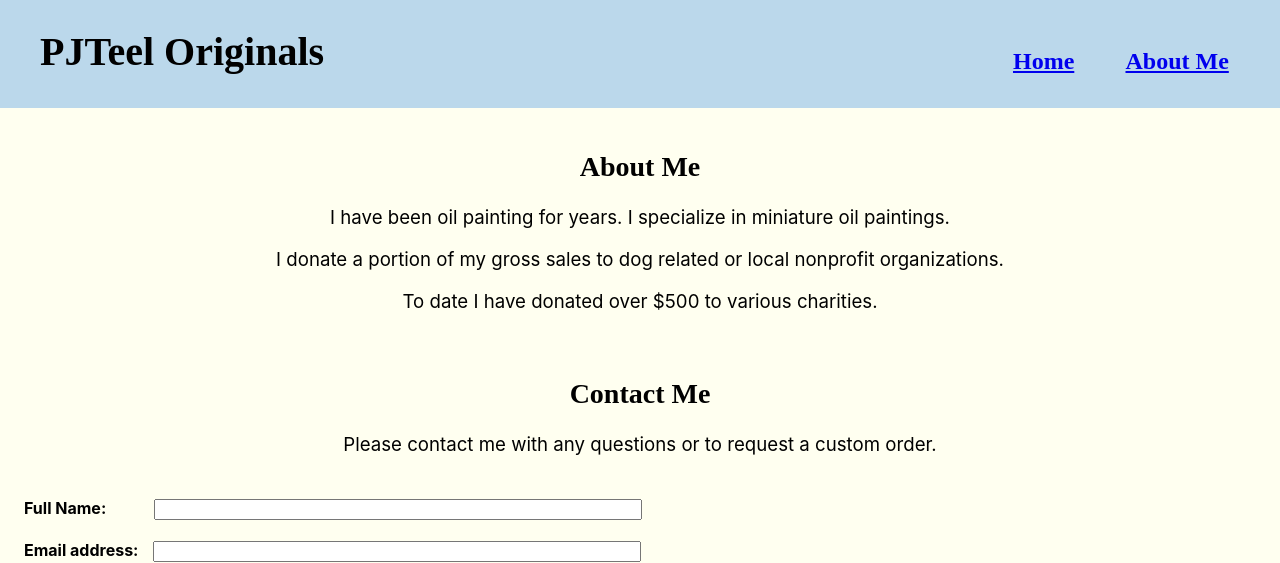
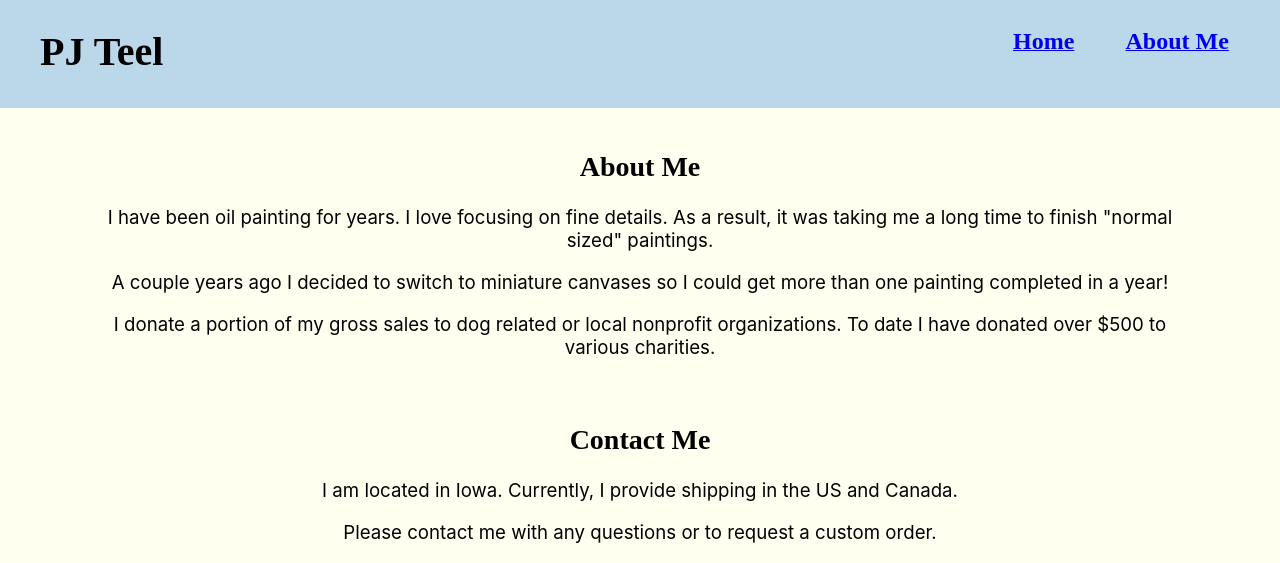
Before and after one commit to PJTeel/Unit4-Front-End, a React (Create React App) app: page /aboutme in a window 1280 px wide. Shown: the top 563 px of the page. Built offline with nearby package versions, Linux system fonts and the light colour scheme; no server answers.

Commit message:
Final CSS, ReadMe edits, wireframes

```diff
--- a/src/AboutMe.css
+++ b/src/AboutMe.css
@@ -11,10 +11,17 @@ p {
 
 .AboutMe {
     font-size: 14pt;
-
 }
 
 h2 {
     font-family: 'Redressed', cursive;
     text-align: center;
 }
+
+.map {
+
+    display: flex;
+    justify-content: space-evenly;
+
+
+}
--- a/src/AboutMe.js
+++ b/src/AboutMe.js
@@ -13,20 +13,23 @@ class AboutMe extends Component {
                     <div className='AboutMe'>
                         <h2>About Me</h2>
                         <p className='AboutMe-Intro'>
-                            <p>I have been oil painting for years. I specialize in miniature oil paintings. </p>
-                            <p>I donate a portion of my gross sales to dog related or local nonprofit organizations.</p>
-                            <p>To date I have donated over $500 to various charities.</p>
+                            <p>I have been oil painting for years. I love focusing on fine details. As a result, it was taking me a long time to finish "normal sized" paintings.</p>
+                            <p>A couple years ago I decided to switch to miniature canvases so I could get more than one painting
+                                completed in a year! </p>
+                            <p>I donate a portion of my gross sales to dog related or local nonprofit organizations. To date I have donated over $500 to various charities.</p>
                             <br></br>
                             <h2 className="ContactMe">Contact Me</h2>
+                            <p>I am located in Iowa. Currently, I provide shipping in the US and Canada.</p>
                             <p>Please contact me with any questions or to request a custom order.</p>
                             </p>
                             <br></br>
                     </div>
+                    <div className='map'>
                     <form>
                     <Contact/>
                     </form>
                     <iframe src="https://www.google.com/maps/embed?pb=!1m18!1m12!1m3!1d2986.6869982231683!2d-90.5230084844688!3d41.53272019493562!2m3!1f0!2f0!3f0!3m2!1i1024!2i768!4f13.1!3m3!1m2!1s0x87e236a666bc81cd%3A0x8a6c734d99276bde!2sRiverview%20Park%20Dr%2C%20Bettendorf%2C%20IA%2052722!5e0!3m2!1sen!2sus!4v1616012588412!5m2!1sen!2sus" width="400" height="300" loading="lazy"></iframe>
-                    <iframe src="https://www.google.com/maps/embed?pb=!1m18!1m12!1m3!1d95561.6225862932!2d-90.5889795!3d41.541085949999996!2m3!1f0!2f0!3f0!3m2!1i1024!2i768!4f13.1!3m3!1m2!1s0x87e234eacdefe2cf%3A0x581e9972182bc4ad!2sSt.%20Ambrose%20University!5e0!3m2!1sen!2sus!4v1616003087567!5m2!1sen!2sus" width="400" height="300" loading="lazy"></iframe>
+                    </div>
                 </main>
             //  </div>
       );
--- a/src/Header.css
+++ b/src/Header.css
@@ -5,6 +5,9 @@
     font-size: 30pt;
   }
 
+.Header h2 {
+    display: inline
+}
 .Header li {
     float: right;
     display: inline;
--- a/src/Header.js
+++ b/src/Header.js
@@ -6,7 +6,7 @@ function Header() {
     return (
         <div className='Header'>
             <ul>
-                <h1>PJTeel Originals</h1>
+                <h1>PJ Teel</h1>
                 <li><Link to='/AboutMe'>
                     <h2>About Me</h2>
                 </Link>
--- a/src/Home.css
+++ b/src/Home.css
@@ -1,3 +1,8 @@
+h1 {
+  font-family: 'Redressed', cursive;
+  text-align: center;
+}
+
 .container {
   display: flex;
   flex-direction: row;
@@ -10,7 +15,8 @@
 
 div.gallery {
   margin: 20px;
-  border: 2px solid #777;
+  /* border: 2px solid #777; */
+  border: 3px solid rgb(187, 216, 235);
   float: center;
   width: 200px;
   height: 250px;
@@ -20,7 +26,8 @@ div.gallery {
 }
 
 div.gallery:hover {
-  border: 3px solid black;
+  /* border: 3px solid rgb(187, 216, 235); */
+  border: 2px solid #777;
 }
 
 div.gallery img {
--- a/src/Home.js
+++ b/src/Home.js
@@ -20,6 +20,8 @@ class Home extends Component {
         )
         return (
             <div className="app" >
+                <h1>Miniature Oil Paintings</h1>
+                <p>Sizes include: 3" x 3", 2" x 4" and 4" x 4"</p>
                 <div className='container'>
                     {paintings}
                 </div>
--- a/src/Show.css
+++ b/src/Show.css
@@ -10,7 +10,8 @@
     display: inline;
     border-width: .25in;
     border-radius: 10px;
-    border: solid rgb(98, 118, 134) 3px;
+    /* border: solid rgb(98, 118, 134) 3px; */
+    border: 3px solid rgb(187, 216, 235)
   }
 
   .text {
```
Also changed, not shown: 1 other file (tests, documents, lock files or other folders).
